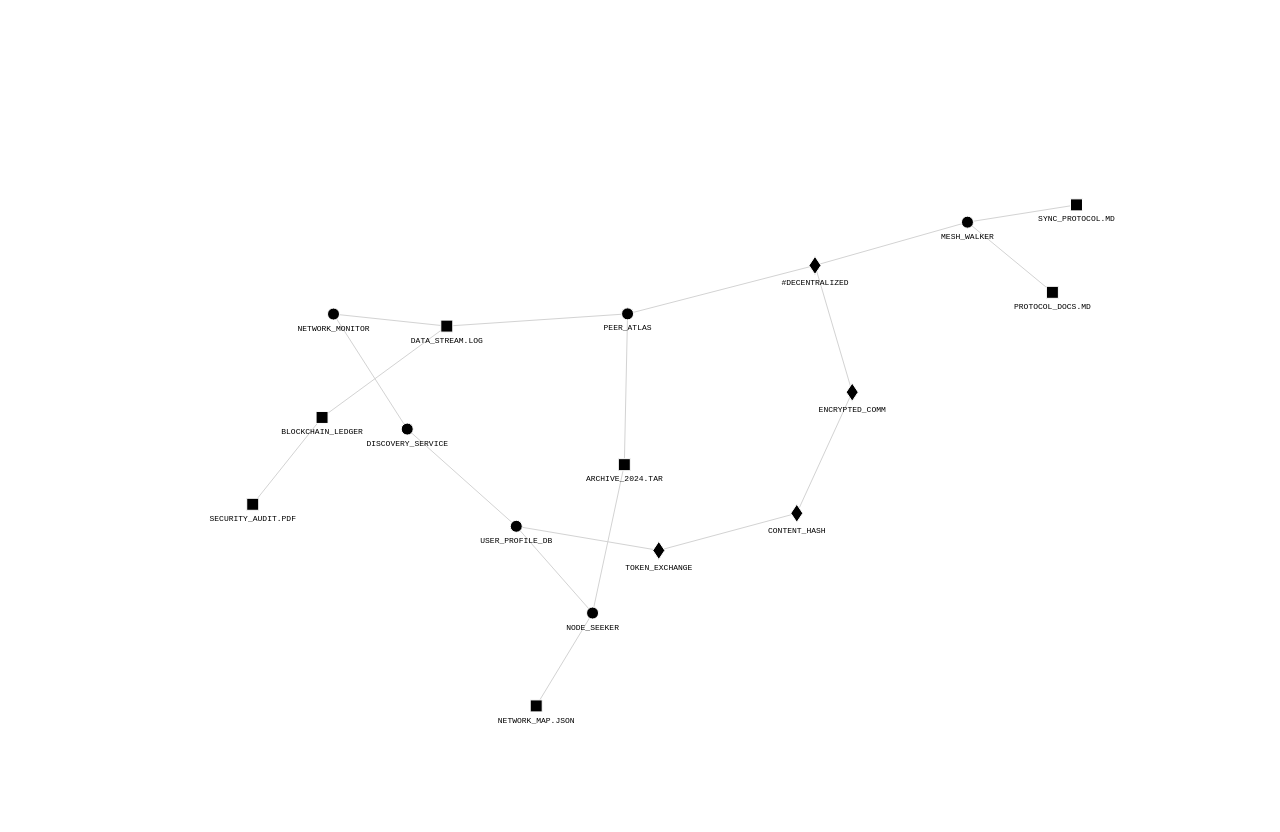
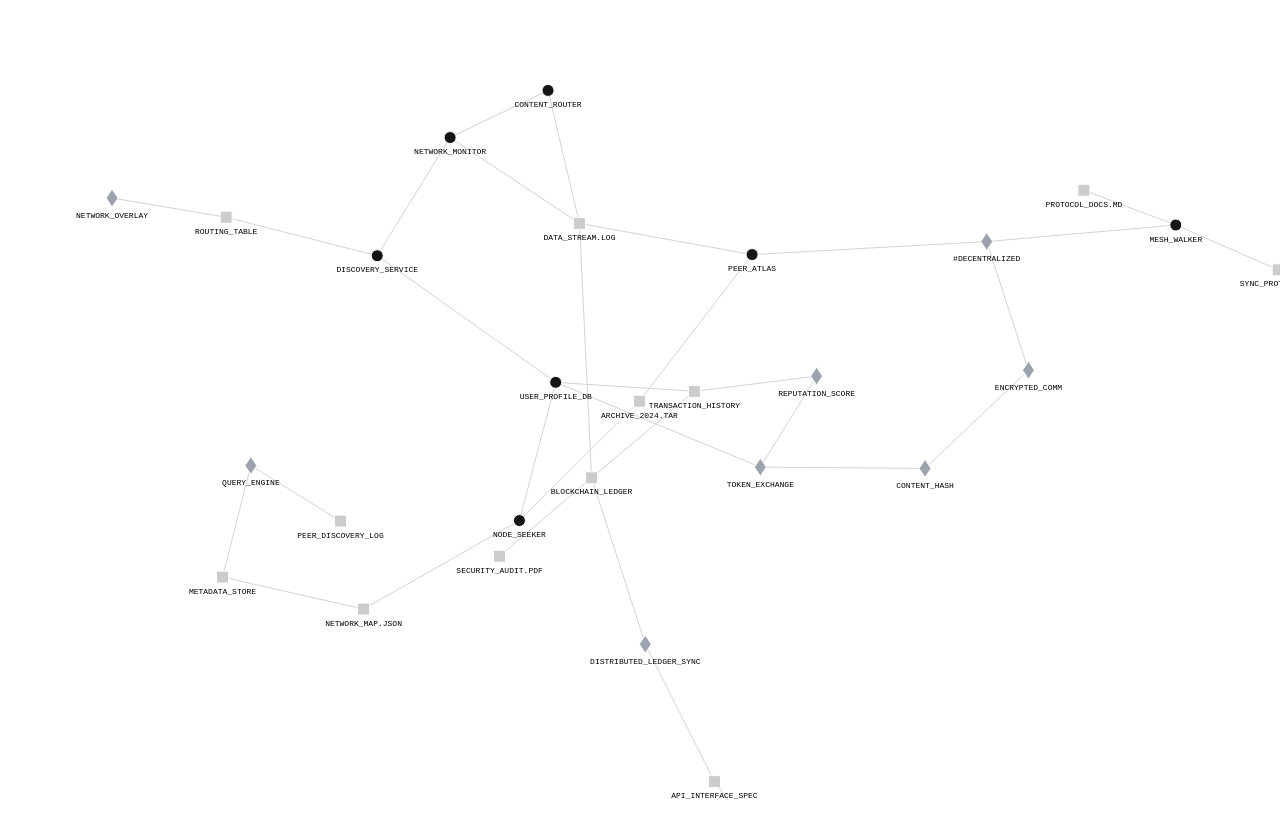
Before and after one commit to croochet/p2p, a plain HTML site: page index.html in a window 1280 px wide. After the commit the page ends 800 px from the top, so only its background shows below. Drawn offline with nearby package versions, Linux system fonts and the light colour scheme; animation ran at ten frames a second.

Commit message:
Update index.html

```diff
--- a/index.html
+++ b/index.html
@@ -47,35 +47,18 @@
             font-family: 'Inter', sans-serif; /* Sans-serif font for body */
             display: flex;
             flex-direction: column;
-            align-items: center;
-            justify-content: center;
+            /* Removed align-items and justify-content to allow full canvas spread */
             min-height: 100vh;
-            padding: 1rem;
-        }
-
-        /* Main title with monospaced font and high contrast */
-        h1 {
-            font-family: 'SF Mono', monospace;
-            font-size: 2.5rem; /* text-4xl */
-            line-height: 1;
-            margin-bottom: 2rem; /* mb-8 */
-            text-align: center;
-            color: var(--tw-colors-white-pure); /* White color for dark background */
-            text-transform: uppercase; /* For a more technical look */
-            letter-spacing: 0.1em; /* Letter spacing */
-        }
-        @media (min-width: 768px) {
-            h1 {
-                font-size: 3rem; /* md:text-5xl */
-            }
+            width: 100vw; /* Ensure full viewport width */
+            padding: 0; /* Remove padding for true full screen */
         }
 
         /* Graph container with solid border and dark background */
         #graph-wrapper {
             position: relative;
-            width: 100%;
-            max-width: 960px; /* max-w-4xl */
-            height: 100vh; /* Changed to take full height */
+            width: 100vw; /* Takes full viewport width */
+            max-width: none; /* Removed max-width for infinite feel */
+            height: 100vh; /* Takes full viewport height */
             background-color: var(--tw-colors-gray-darkest); /* Darker background for the graph */
             border: 2px solid var(--tw-colors-white-pure); /* High-contrast white border */
             border-radius: 0; /* No rounded corners */
@@ -112,9 +95,6 @@
             user-select: none;
             font-family: 'SF Mono', monospace; /* Monospaced font for labels */
         }
-
-        /* Button styles (removed as per request) */
-        /* Footer styles (removed as per request) */
 
         /* Modal styles - Revised for new aesthetic */
         .modal-overlay {
@@ -252,25 +232,40 @@
         const graphData = {
             nodes: [
                 // Original nodes
-                { id: 'centralized', label: '#decentralized', shape: 'diamond', color: 'var(--tw-colors-topic-node-light)' }, // Topic: #9CA3AF
-                { id: 'peer_atlas', label: 'peer_atlas', shape: 'circle', color: 'var(--tw-colors-peer-node-dark)' }, // Peer: #151515
-                { id: 'archive_2024.tar', label: 'archive_2024.tar', shape: 'square', color: 'var(--tw-colors-gray-light)' }, // File: #CCCCCC
-                { id: 'node_seeker', label: 'node_seeker', shape: 'circle', color: 'var(--tw-colors-peer-node-dark)' }, // Peer: #151515
-                { id: 'network_map.json', label: 'network_map.json', shape: 'square', color: 'var(--tw-colors-gray-light)' }, // File: #CCCCCC
-                { id: 'mesh_walker', label: 'mesh_walker', shape: 'circle', color: 'var(--tw-colors-peer-node-dark)' }, // Peer: #151515
-                { id: 'protocol_docs.md', label: 'protocol_docs.md', shape: 'square', color: 'var(--tw-colors-gray-light)' }, // File: #CCCCCC
+                { id: 'centralized', label: '#decentralized', shape: 'diamond', color: '#9CA3AF' }, // Topic: #9CA3AF
+                { id: 'peer_atlas', label: 'peer_atlas', shape: 'circle', color: '#151515' }, // Peer: #151515
+                { id: 'archive_2024.tar', label: 'archive_2024.tar', shape: 'square', color: '#CCCCCC' }, // File: #CCCCCC
+                { id: 'node_seeker', label: 'node_seeker', shape: 'circle', color: '#151515' }, // Peer: #151515
+                { id: 'network_map.json', label: 'network_map.json', shape: 'square', color: '#CCCCCC' }, // File: #CCCCCC
+                { id: 'mesh_walker', label: 'mesh_walker', shape: 'circle', color: '#151515' }, // Peer: #151515
+                { id: 'protocol_docs.md', label: 'protocol_docs.md', shape: 'square', color: '#CCCCCC' }, // File: #CCCCCC
 
-                // New 10 nodes
-                { id: 'data_stream.log', label: 'data_stream.log', shape: 'square', color: 'var(--tw-colors-gray-light)' }, // File
-                { id: 'sync_protocol.md', label: 'sync_protocol.md', shape: 'square', color: 'var(--tw-colors-gray-light)' }, // File
-                { id: 'user_profile_db', label: 'user_profile_db', shape: 'circle', color: 'var(--tw-colors-peer-node-dark)' }, // Peer
-                { id: 'encrypted_comm', label: 'encrypted_comm', shape: 'diamond', color: 'var(--tw-colors-topic-node-light)' }, // Topic
-                { id: 'blockchain_ledger', label: 'blockchain_ledger', shape: 'square', color: 'var(--tw-colors-gray-light)' }, // File
-                { id: 'discovery_service', label: 'discovery_service', shape: 'circle', color: 'var(--tw-colors-peer-node-dark)' }, // Peer
-                { id: 'content_hash', label: 'content_hash', shape: 'diamond', color: 'var(--tw-colors-topic-node-light)' }, // Topic
-                { id: 'security_audit.pdf', label: 'security_audit.pdf', shape: 'square', color: 'var(--tw-colors-gray-light)' }, // File
-                { id: 'network_monitor', label: 'network_monitor', shape: 'circle', color: 'var(--tw-colors-peer-node-dark)' }, // Peer
-                { id: 'token_exchange', label: 'token_exchange', shape: 'diamond', color: 'var(--tw-colors-topic-node-light)' } // Topic
+                // Additional 10 nodes (from previous expansion)
+                { id: 'data_stream.log', label: 'data_stream.log', shape: 'square', color: '#CCCCCC' }, // File
+                { id: 'sync_protocol.md', label: 'sync_protocol.md', shape: 'square', color: '#CCCCCC' }, // File
+                { id: 'user_profile_db', label: 'user_profile_db', shape: 'circle', color: '#151515' }, // Peer
+                { id: 'encrypted_comm', label: 'encrypted_comm', shape: 'diamond', color: '#9CA3AF' }, // Topic
+                { id: 'blockchain_ledger', label: 'blockchain_ledger', shape: 'square', color: '#CCCCCC' }, // File
+                { id: 'discovery_service', label: 'discovery_service', shape: 'circle', color: '#151515' }, // Peer
+                { id: 'content_hash', label: 'content_hash', shape: 'diamond', color: '#9CA3AF' }, // Topic
+                { id: 'security_audit.pdf', label: 'security_audit.pdf', shape: 'square', color: '#CCCCCC' }, // File
+                { id: 'network_monitor', label: 'network_monitor', shape: 'circle', color: '#151515' }, // Peer
+                { id: 'token_exchange', label: 'token_exchange', shape: 'diamond', color: '#9CA3AF' }, // Topic
+
+                // New 10 nodes for this expansion
+                { id: 'metadata_store', label: 'metadata_store', shape: 'square', color: '#CCCCCC' }, // File
+                { id: 'query_engine', label: 'query_engine', shape: 'diamond', color: '#9CA3AF' }, // Topic
+                { id: 'peer_discovery_log', label: 'peer_discovery_log', shape: 'square', color: '#CCCCCC' }, // File
+                { id: 'transaction_history', label: 'transaction_history', shape: 'square', color: '#CCCCCC' }, // File
+                { id: 'reputation_score', label: 'reputation_score', shape: 'diamond', color: '#9CA3AF' }, // Topic
+                { id: 'routing_table', label: 'routing_table', shape: 'square', color: '#CCCCCC' }, // File
+                { id: 'network_overlay', label: 'network_overlay', shape: 'diamond', color: '#9CA3AF' }, // Topic
+                { id: 'content_router', label: 'content_router', shape: 'circle', color: '#151515' }, // Peer
+                { id: 'distributed_ledger_sync', label: 'distributed_ledger_sync', shape: 'diamond', color: '#9CA3AF' }, // Topic
+                { id: 'api_interface_spec', label: 'api_interface_spec', shape: 'square', color: '#CCCCCC' }, // File
+
+                // Missing node (api_gateway) added
+                { id: 'api_gateway', label: 'api_gateway', shape: 'circle', color: '#151515' } // Peer
             ],
             links: [
                 // Original links
@@ -281,7 +276,7 @@
                 { source: 'node_seeker', target: 'network_map.json' },
                 { source: 'mesh_walker', target: 'protocol_docs.md' },
 
-                // New links to connect new nodes and expand the web
+                // Links from previous expansion
                 { source: 'peer_atlas', target: 'data_stream.log' },
                 { source: 'node_seeker', target: 'user_profile_db' },
                 { source: 'mesh_walker', target: 'sync_protocol.md' },
@@ -292,8 +287,24 @@
                 { source: 'blockchain_ledger', target: 'security_audit.pdf' },
                 { source: 'discovery_service', target: 'network_monitor' },
                 { source: 'content_hash', target: 'token_exchange' },
-                { source: 'network_monitor', target: 'data_stream.log' }, // More connections for density
-                { source: 'token_exchange', target: 'user_profile_db' }
+                { source: 'network_monitor', target: 'data_stream.log' },
+                { source: 'token_exchange', target: 'user_profile_db' },
+
+                // New links for this expansion
+                { source: 'network_map.json', target: 'metadata_store' },
+                { source: 'metadata_store', target: 'query_engine' },
+                { source: 'query_engine', target: 'peer_discovery_log' },
+                { source: 'user_profile_db', target: 'transaction_history' },
+                { source: 'blockchain_ledger', target: 'transaction_history' },
+                { source: 'transaction_history', target: 'reputation_score' },
+                { source: 'discovery_service', target: 'routing_table' },
+                { source: 'routing_table', target: 'network_overlay' },
+                { source: 'network_monitor', target: 'content_router' },
+                { source: 'content_router', target: 'data_stream.log' },
+                { source: 'blockchain_ledger', target: 'distributed_ledger_sync' },
+                { source: 'distributed_ledger_sync', target: 'api_interface_spec' },
+                { source: 'api_gateway', target: 'api_interface_spec' },
+                { source: 'token_exchange', target: 'reputation_score' }
             ]
         };
 
@@ -383,7 +394,7 @@
                 .force("link", d3.forceLink(graphData.links).id(d => d.id).distance(100)) // Link force with 100px distance
                 .force("charge", d3.forceManyBody().strength(-300)) // Repulsion force between nodes
                 .force("center", d3.forceCenter(width / 2, height / 2)) // Force to center the graph
-                .alphaDecay(0.01); // Smaller decay for smoother movement
+                .alphaDecay(0.0228); // D3's default alphaDecay for smoother movement
 
             // Add links (edges) to SVG
             const link = g.append("g")
```
